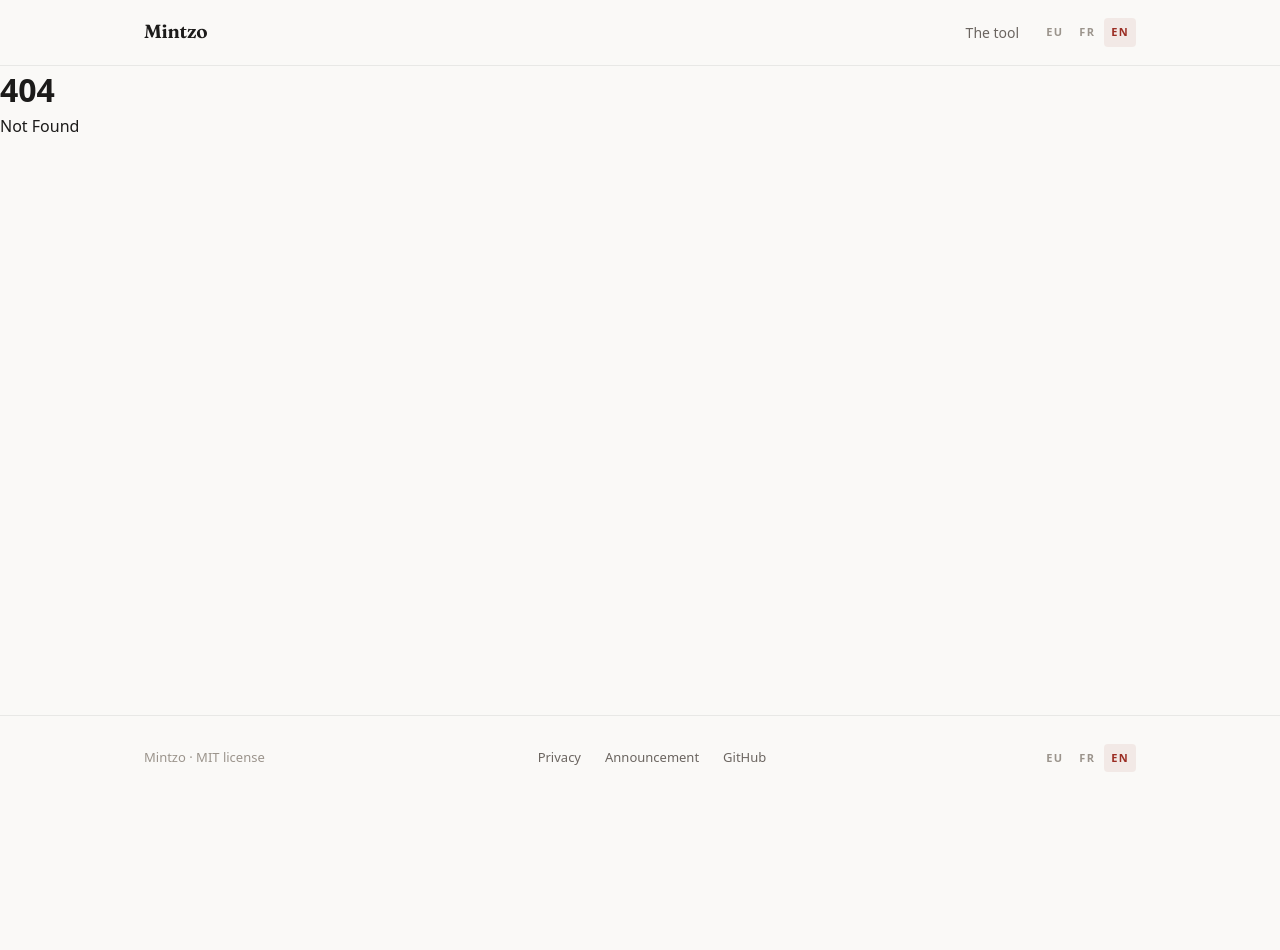
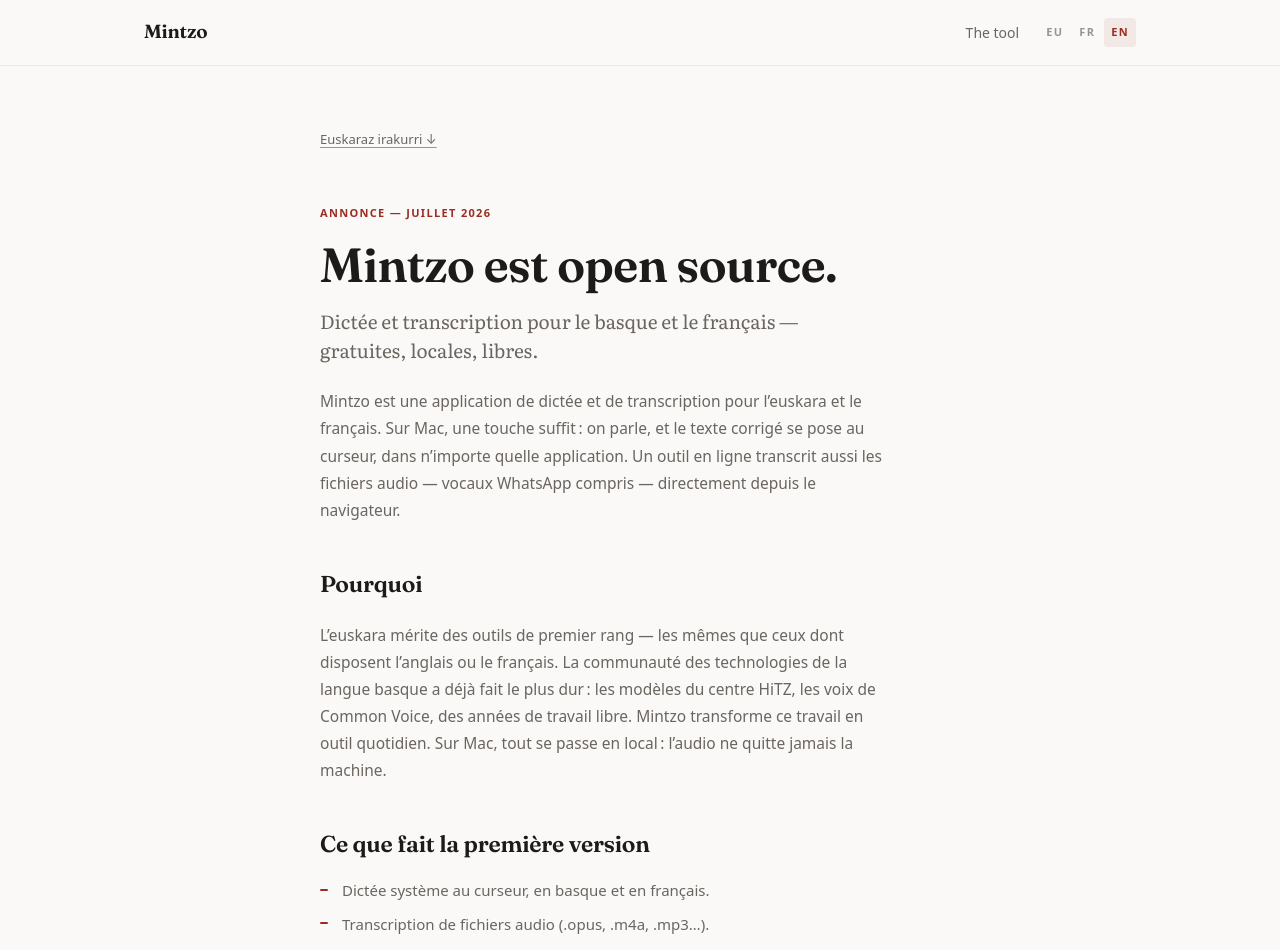
Before and after one commit to vincentreboul/mintzo, a SvelteKit app in the folder web/app/: page /lancement in a window 1280 px wide. Before the commit this address had no page. Shown: the top 950 px of the page. Before the commit the page ends 800 px from the top, so only its background shows below. Built offline with nearby package versions, Linux system fonts and the light colour scheme.

Commit message:
feat(web): lancement — annonce open-source bilingue fr puis eu, ancres #fr/#eu, GitHub TODO-URL, MIT

```diff
--- /dev/null
+++ b/web/app/src/routes/lancement/+page.svelte
@@ -0,0 +1,243 @@
+<script lang="ts">
+	import { GITHUB_URL, COMMON_VOICE_URL } from '$lib/links';
+</script>
+
+<svelte:head>
+	<title>Mintzo — annonce · iragarpena</title>
+	<meta
+		name="description"
+		content="Mintzo est open source : dictée et transcription pour le basque et le français, 100 % locales sur Mac. Mintzo kode irekian dago."
+	/>
+</svelte:head>
+
+<!-- Page d'annonce publique : une seule page, français d'abord puis euskara (#eu). -->
+<div class="shell page">
+	<p class="switch"><a href="#eu">Euskaraz irakurri ↓</a></p>
+
+	<!-- ============ Français ============ -->
+	<article lang="fr" id="fr">
+		<p class="kicker accent">Annonce — juillet 2026</p>
+		<h1 class="display title">Mintzo est open source.</h1>
+		<p class="lead">
+			Dictée et transcription pour le basque et le français — gratuites, locales, libres.
+		</p>
+
+		<p>
+			Mintzo est une application de dictée et de transcription pour l’euskara et le français.
+			Sur Mac, une touche suffit : on parle, et le texte corrigé se pose au curseur, dans
+			n’importe quelle application. Un outil en ligne transcrit aussi les fichiers audio —
+			vocaux WhatsApp compris — directement depuis le navigateur.
+		</p>
+
+		<h2 class="display sub">Pourquoi</h2>
+		<p>
+			L’euskara mérite des outils de premier rang — les mêmes que ceux dont disposent l’anglais
+			ou le français. La communauté des technologies de la langue basque a déjà fait le plus
+			dur : les modèles du centre HiTZ, les voix de Common Voice, des années de travail libre.
+			Mintzo transforme ce travail en outil quotidien. Sur Mac, tout se passe en local : l’audio
+			ne quitte jamais la machine.
+		</p>
+
+		<h2 class="display sub">Ce que fait la première version</h2>
+		<ul>
+			<li>Dictée système au curseur, en basque et en français.</li>
+			<li>Transcription de fichiers audio (.opus, .m4a, .mp3…).</li>
+			<li>Correction locale par Latxa : orthographe, ponctuation, majuscules.</li>
+			<li>Historique local, avec recherche plein texte.</li>
+			<li>Hors ligne, une fois les modèles téléchargés.</li>
+		</ul>
+
+		<blockquote class="privacy read">L’audio ne quitte jamais votre Mac.</blockquote>
+
+		<h2 class="display sub">Un projet à construire ensemble</h2>
+		<p>
+			Testez, ouvrez des issues, proposez des correctifs. Les retours sur les dialectes sont
+			particulièrement précieux : plus les voix sont variées, meilleure est la reconnaissance.
+			Vous pouvez aussi donner votre voix au corpus
+			<a href={COMMON_VOICE_URL} rel="noopener">Common Voice</a> — quelques phrases suffisent.
+			La localisation suit les conventions de Librezale et reste ouverte à la relecture de la
+			communauté.
+		</p>
+
+		<p class="actions">
+			<!-- TODO-URL -->
+			<a class="btn btn-primary" href={GITHUB_URL} rel="noopener">
+				Le code sur GitHub<span aria-hidden="true"> ↗</span>
+			</a>
+		</p>
+		<p class="license">
+			Code sous licence MIT. Les modèles téléchargés à l’exécution ont chacun leur propre
+			licence.
+		</p>
+	</article>
+
+	<hr class="hairline sep" />
+
+	<!-- ============ Euskara ============ -->
+	<article lang="eu" id="eu">
+		<p class="switch back"><a href="#fr">Lire en français ↑</a></p>
+		<p class="kicker accent">Iragarpena — 2026ko uztaila</p>
+		<h2 class="display title">Mintzo kode irekian dago.</h2>
+		<p class="lead">
+			Diktaketa eta transkripzioa euskararako eta frantseserako — doan, lokalean, libre.
+		</p>
+
+		<p>
+			Mintzo euskararako eta frantseserako diktaketa- eta transkripzio-aplikazio bat da.
+			Mac-ean, tekla bat aski da: hitz egin, eta testu zuzendua kurtsorean itsasten da, edozein
+			aplikaziotan. Lineako tresna batek audio-fitxategiak ere transkribatzen ditu — WhatsAppeko
+			ahots-mezuak barne — nabigatzailetik bertatik.
+		</p>
+
+		<h3 class="display sub">Zergatik</h3>
+		<p>
+			Euskarak lehen mailako tresnak merezi ditu — ingelesak eta frantsesak dituztenen
+			parekoak. Euskal hizkuntza-teknologien komunitateak egin du zailena: HiTZ zentroaren
+			ereduak, Common Voice-ko ahotsak, urteetako lan librea. Mintzok lan hori eguneroko tresna
+			bihurtzen du. Mac-ean, dena lokalki gertatzen da: audioa ez da inoiz makinatik ateratzen.
+		</p>
+
+		<h3 class="display sub">Zer dakarren lehen bertsioak</h3>
+		<ul>
+			<li>Diktaketa sistema osoan, kurtsorean, euskaraz eta frantsesez.</li>
+			<li>Audio-fitxategien transkripzioa (.opus, .m4a, .mp3…).</li>
+			<li>Zuzenketa lokala Latxarekin: ortografia, puntuazioa, maiuskulak.</li>
+			<li>Historia lokala, testu osoko bilaketarekin.</li>
+			<li>Konexiorik gabe dabil, ereduak behin deskargatuta.</li>
+		</ul>
+
+		<blockquote class="privacy read">Audioa ez da inoiz zure Mac-etik ateratzen.</blockquote>
+
+		<h3 class="display sub">Elkarrekin eraikitzeko proiektua</h3>
+		<p>
+			Probatu, ireki issueak, proposatu hobekuntzak. Euskalkiei buruzko oharrak bereziki
+			baliotsuak dira: zenbat eta ahots gehiago, orduan eta ezagutza hobea. Zure ahotsa ere
+			eman diezaiokezu <a href={COMMON_VOICE_URL} rel="noopener">Common Voice</a> corpusari —
+			esaldi gutxi batzuk aski dira. Lokalizazioak Librezaleren konbentzioei jarraitzen die, eta
+			komunitatearen berrikuspenera zabalik dago.
+		</p>
+
+		<p class="actions">
+			<!-- TODO-URL -->
+			<a class="btn btn-primary" href={GITHUB_URL} rel="noopener">
+				Kodea GitHub-en<span aria-hidden="true"> ↗</span>
+			</a>
+		</p>
+		<p class="license">
+			Kodea MIT lizentziapean. Exekuzioan deskargatzen diren ereduek nork bere lizentzia dute.
+		</p>
+	</article>
+</div>
+
+<style>
+	.page {
+		max-width: 46rem;
+		padding-block: clamp(2.5rem, 6vw, 4rem) clamp(2rem, 5vw, 3rem);
+	}
+
+	.switch {
+		font-size: 0.8125rem;
+	}
+
+	.switch a {
+		color: var(--ink-2);
+	}
+
+	.switch a:hover {
+		color: var(--gorri);
+	}
+
+	article {
+		margin-top: clamp(2.25rem, 5vw, 3.5rem);
+	}
+
+	.back {
+		margin-bottom: 2rem;
+	}
+
+	.accent {
+		color: var(--gorri);
+	}
+
+	.title {
+		font-size: clamp(2.125rem, 5.5vw, 3rem);
+		margin-top: 1rem;
+	}
+
+	.lead {
+		margin-top: 1rem;
+		font-family: var(--font-read);
+		font-optical-sizing: auto;
+		font-size: 1.1875rem;
+		line-height: 1.5;
+		color: var(--ink-2);
+		max-width: 48ch;
+	}
+
+	article > p:not(.lead):not(.kicker):not(.switch):not(.actions):not(.license) {
+		margin-top: 1.5rem;
+		font-size: 0.9688rem;
+		line-height: 1.75;
+		color: var(--ink-2);
+		max-width: 64ch;
+	}
+
+	.sub {
+		font-size: 1.4375rem;
+		margin-top: clamp(2.25rem, 5vw, 3rem);
+	}
+
+	ul {
+		margin: 1.25rem 0 0;
+		padding: 0;
+		list-style: none;
+	}
+
+	li {
+		position: relative;
+		padding-left: 1.375rem;
+		font-size: 0.9375rem;
+		line-height: 1.7;
+		color: var(--ink-2);
+		margin-top: 0.5rem;
+	}
+
+	li::before {
+		content: '';
+		position: absolute;
+		left: 0;
+		top: 0.71em;
+		width: 0.5rem;
+		height: 2px;
+		border-radius: 1px;
+		background: var(--gorri);
+	}
+
+	.privacy {
+		margin: 2.25rem 0 0;
+		padding-left: 1.125rem;
+		border-left: 2px solid var(--gorri);
+		font-size: 1.125rem;
+		color: var(--ink);
+	}
+
+	.actions {
+		margin-top: 2.25rem;
+	}
+
+	.license {
+		margin-top: 1.25rem;
+		font-size: 0.8125rem;
+		color: var(--ink-3);
+		max-width: 56ch;
+		line-height: 1.6;
+	}
+
+	.sep {
+		margin-top: clamp(3rem, 7vw, 4.5rem);
+	}
+
+	article a:not(.btn) {
+		color: var(--ink);
+	}
+</style>
```
